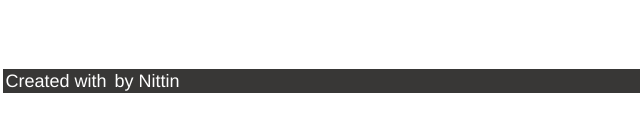
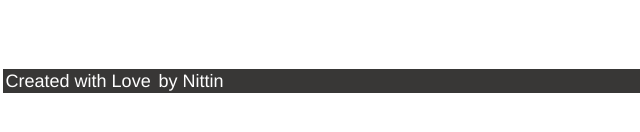
Before and after one commit to nkyadava15/My_Sorting_Visualizer, a plain HTML site: page index.html in a window 1280 px wide. Shown: the part 674-806 px from the top of the page, 0-640 px from the left. Drawn offline with Linux system fonts and the light colour scheme.

Commit message:
Update index.html

```diff
--- a/index.html
+++ b/index.html
@@ -94,7 +94,7 @@
         <div>        </div>
     </section>
     <footer>
-        <p>Created with <i class="fa fa-heart"></i> by Nittin</p>
+        <p>Created with Love<i class="fa fa-heart"></i> by Nittin</p>
         <p>
           <a href="https://www.linkedin.com/in/nittin-kumar-866a98241" target="_blank" class="link">
             <i class="fa fa-linkedin-square" aria-hidden="true"></i>
```
